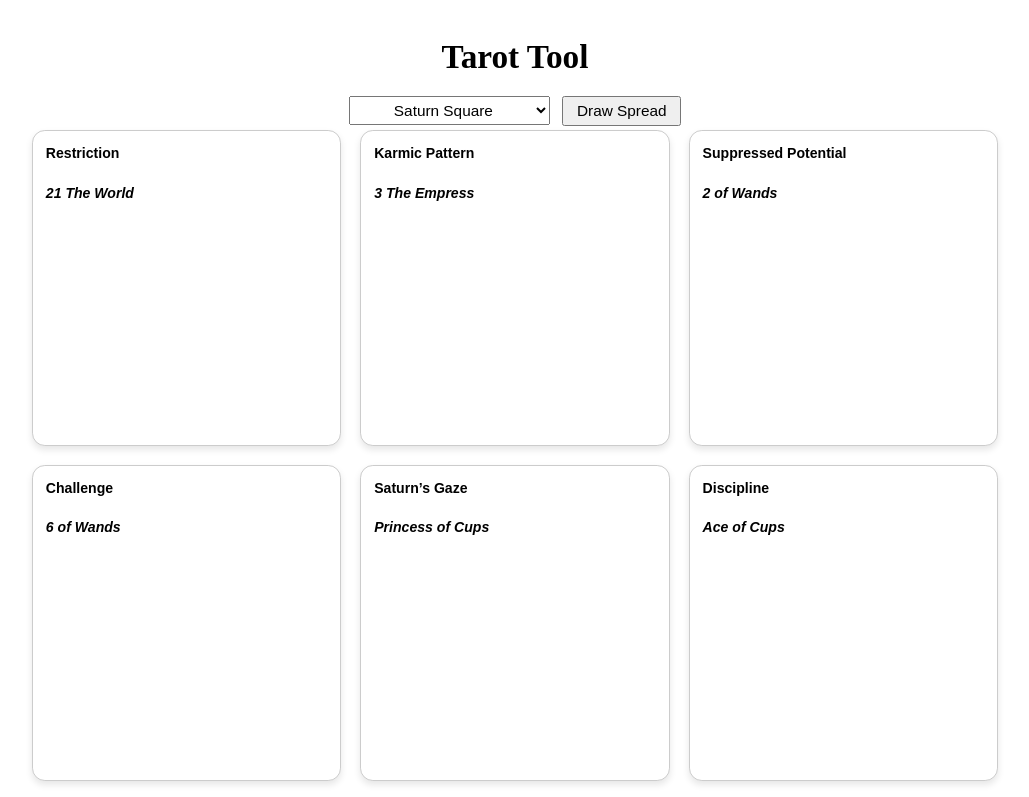
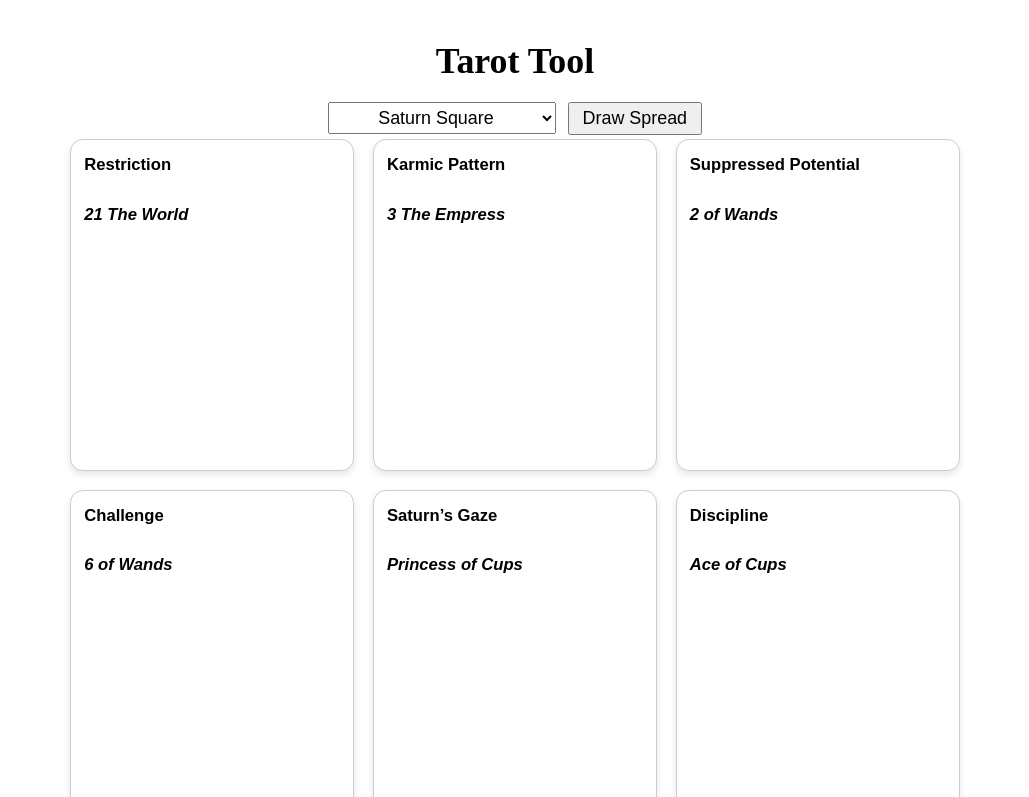
Before and after one commit to blissonature/Tarot, a plain HTML site: page index.html in a window 1280 px wide. Both pictures are taken after a click on the button "Draw Spread". Shown: the top 797 px of the page, without its empty margins (125-1154 px from the left). Drawn offline with Linux system fonts and the light colour scheme.

Commit message:
celtic cross layout fix

```diff
--- a/style.css
+++ b/style.css
@@ -4,8 +4,8 @@
   border: 0.1vw solid #ccc;
   border-radius: 1vw;
   padding: 1vw;
-  width: 22vw;
-  height: 36vh;
+  width: 20vw;
+  height: 38vh;
   box-shadow: 0 0.3vw 0.6vw rgba(0, 0, 0, 0.1);
   text-align: left;
   transition: transform 0.2s ease-in-out;
@@ -13,8 +13,8 @@
   flex-direction: column;
   justify-content: flex-start;
   font-family: sans-serif;
-  font-size: 1.1vw;
-  line-height: 1.4;
+  font-size: 1.3vw;
+  line-height: 1.5;
   overflow: hidden;
 }
 
@@ -25,7 +25,7 @@
 }
 
 .card small {
-  font-size: 1vw;
+  font-size: 1.1vw;
   display: block;
   margin-top: 0.2vh;
 }
@@ -40,6 +40,8 @@
   flex-wrap: wrap;
   gap: 1.5vw;
   justify-content: center;
+  align-items: start;
+  align-content: start;
 }
 
 body {
@@ -54,12 +56,12 @@ h1, select, button {
 }
 
 h1 {
-  font-size: 2.6vw;
+  font-size: 2.8vw;
   margin-bottom: 2vh;
 }
 
 select, button {
-  font-size: 1.2vw;
+  font-size: 1.4vw;
   padding: 0.5vh 1vw;
   margin: 0.5vh;
 }
```
